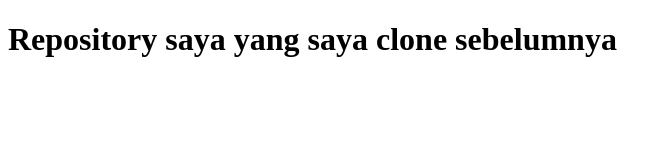
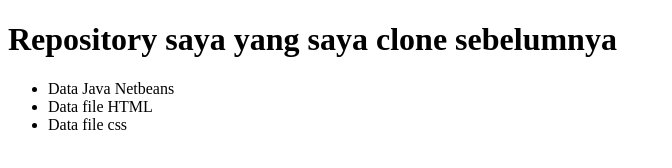
Before and after one commit to syifaamaliazikrina/repo01saya, a plain HTML site: page index.html in a window 1280 px wide. Shown: the whole page, without its empty margins (0-672 px from the left). Drawn offline with Linux system fonts and the light colour scheme.

Commit message:
menambahkan baris baru menambahkan file index.html

```diff
--- a/index.html
+++ b/index.html
@@ -7,5 +7,10 @@
 </head>
 <body>
     <h1>Repository saya yang saya clone sebelumnya</h1>
+    <ul>
+        <li>Data Java Netbeans</li>
+        <li>Data file HTML</li>
+        <li>Data file css</li>
+    </ul>
 </body>
 </html>
```
